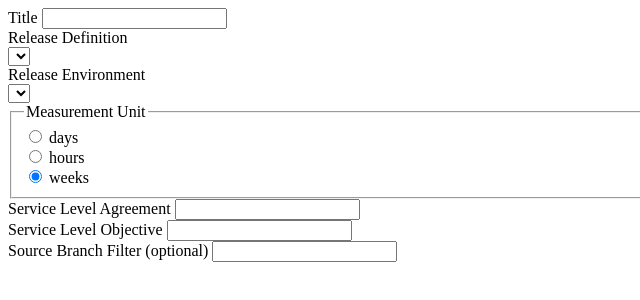
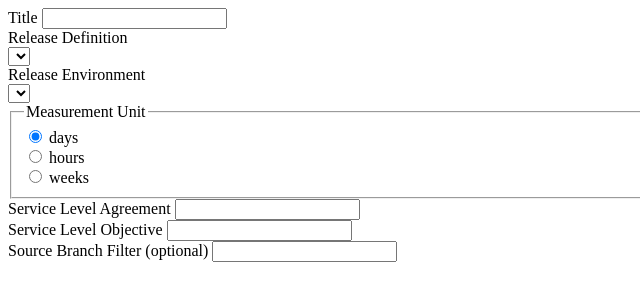
Before and after one commit to zumwald/vsts-widget-time-since-release, a website: page config.html in a window 1280 px wide. Shown: the full height of the page, 0-640 px from the left. Drawn offline with Linux system fonts and the light colour scheme.

Commit message:
update config html

```diff
--- a/config.html
+++ b/config.html
@@ -30,13 +30,13 @@
 
     <fieldset class="radio" id="measurement-options-fieldset">
       <legend>Measurement Unit</legend>
-      <input name="measurement-options" type="radio" id="days" value="days" checked="true">
+      <input name="measurement-options" type="radio" id="days" value="days" name="radio" checked>
       <label for="days">days</label>
       <br/>
-      <input name="measurement-options" type="radio" id="hours" value="hours" checked="false">
+      <input name="measurement-options" type="radio" id="hours" value="hours" name="radio">
       <label for="hours">hours</label>
       <br/>
-      <input name="measurement-options" type="radio" id="weeks" value="weeks" checked="false">
+      <input name="measurement-options" type="radio" id="weeks" value="weeks" name="radio">
       <label for="weeks">weeks</label>
       <br/>
     </fieldset>
```
